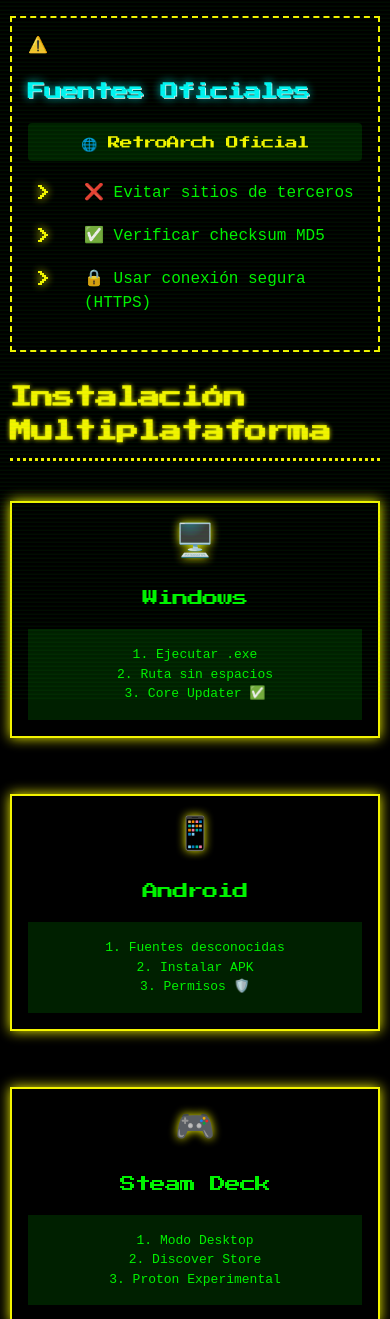
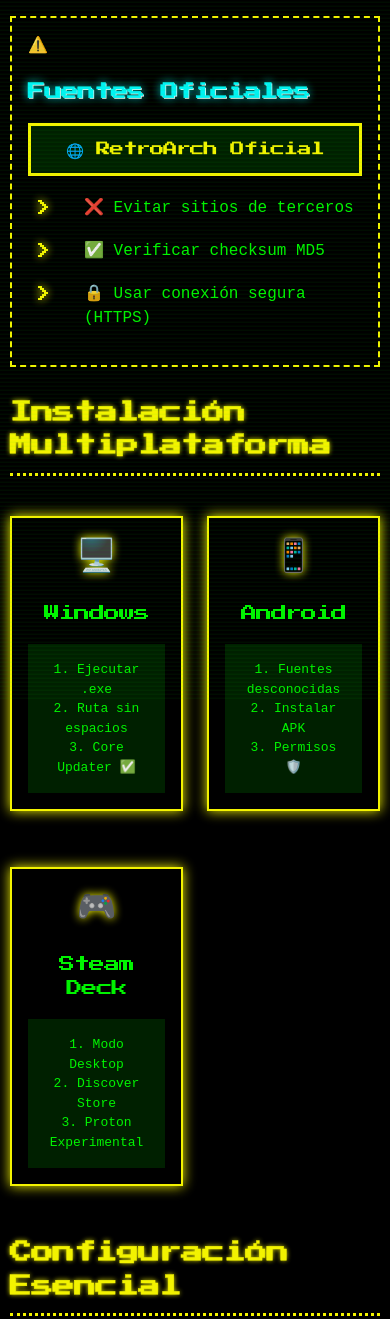
Before and after one commit to orochi-iory/retroarchparatontos, a plain HTML site: page capitulos/capitulo-2.html in a window 390 px wide. Shown: the part 356-1675 px from the top of the page. Drawn offline with Linux system fonts and the light colour scheme.

Commit message:
Update retro.css

```diff
--- a/css/retro.css
+++ b/css/retro.css
@@ -251,22 +251,8 @@ h1:hover, h2:hover, h3:hover {
     }
 
     .nav-button {
-    /* Espaciado interno (ajuste responsivo) */
-    padding: clamp(0.6rem, 2vw, 0.8rem) clamp(1rem, 3vw, 1.5rem);
-
-    /* Tamaño de fuente adaptable */
-    font-size: clamp(0.8rem, 2.5vw, 1rem);
-
-    /* Borde dinámico */
-    border: 2px solid var(--neon-color);
-    border-radius: 4px; /* Esquinas ligeramente redondeadas */
-
-    /* Transición suave */
-    transition: all 0.3s cubic-bezier(0.25, 0.46, 0.45, 0.94);
-    }
-
-    .stats-grid {
-        grid-template-columns: 1fr;
+        padding: 0.8rem 1.2rem;
+        font-size: 0.9rem;
     }
 }
 
```
